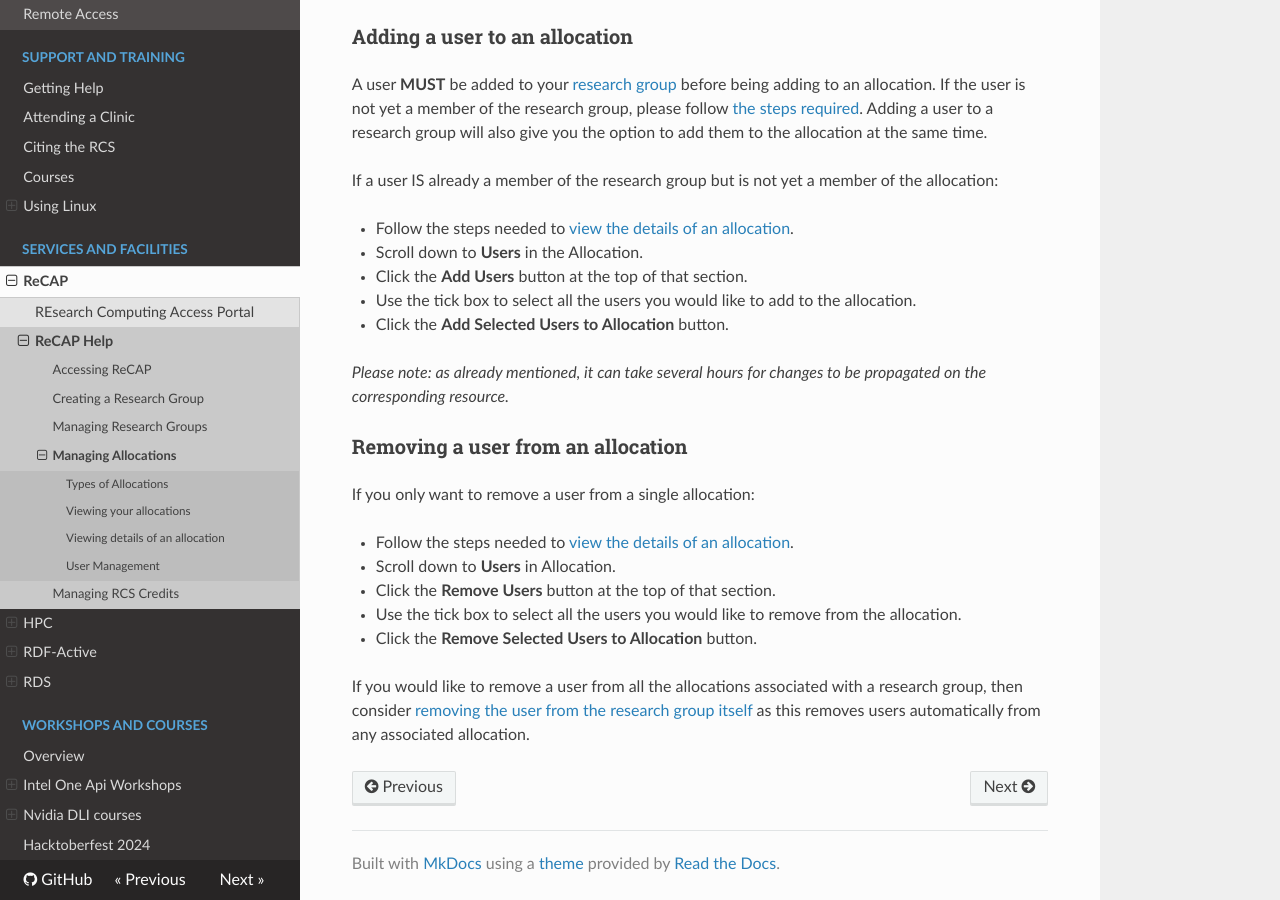
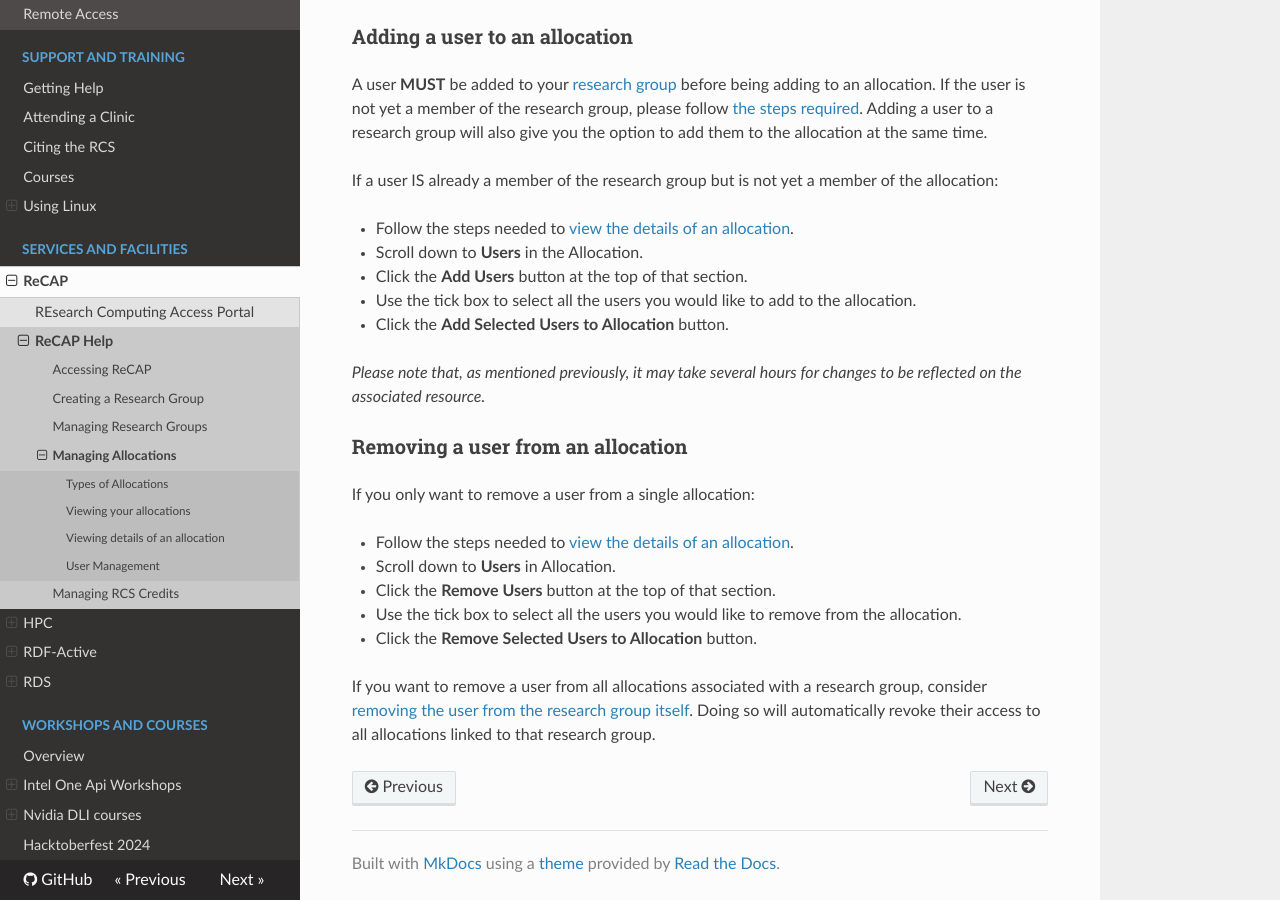
Before and after one commit to ImperialCollegeLondon/icl-rcs-user-guide, an MkDocs documentation site: the page built from docs/recap/allocations.md, in a window 1280 px wide and 900 px high, scrolled down 1694 px. Built offline with MkDocs 1.6.1, drawn with Linux system fonts in a browser that asks for light colours; nearby versions of some CDN libraries.

Commit message:
Some text changes on the allocation page to make it a little clearer.

```diff
--- a/docs/recap/allocations.md
+++ b/docs/recap/allocations.md
@@ -60,7 +60,7 @@ If a user IS already a member of the research group but is not yet a member of t
 * Use the tick box to select all the users you would like to add to the allocation.
 * Click the **Add Selected Users to Allocation** button.
 
-*Please note: as already mentioned, it can take several hours for changes to be propagated on the corresponding resource.*
+*Please note that, as mentioned previously, it may take several hours for changes to be reflected on the associated resource.*
 
 ### Removing a user from an allocation
 
@@ -72,4 +72,4 @@ If you only want to remove a user from a single allocation:
 * Use the tick box to select all the users you would like to remove from the allocation.
 * Click the **Remove Selected Users to Allocation** button.
 
-If you would like to remove a user from all the allocations associated with a research group, then consider [removing the user from the research group itself](./research-groups.md#removing-users-from-your-research-group) as this removes users automatically from any associated allocation.
+If you want to remove a user from all allocations associated with a research group, consider [removing the user from the research group itself](./research-groups.md#removing-users-from-your-research-group). Doing so will automatically revoke their access to all allocations linked to that research group.
```
